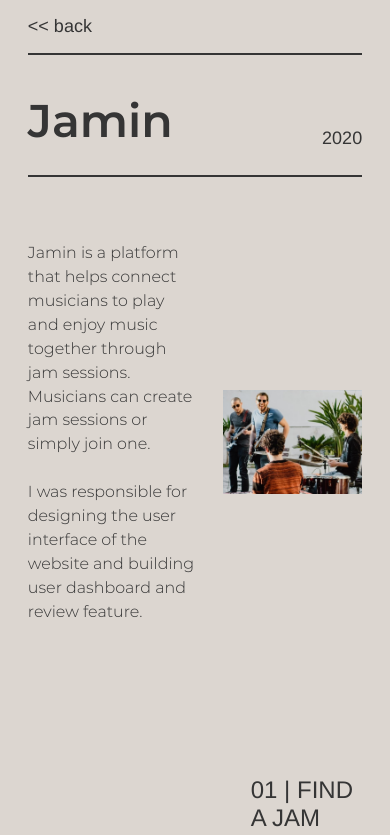
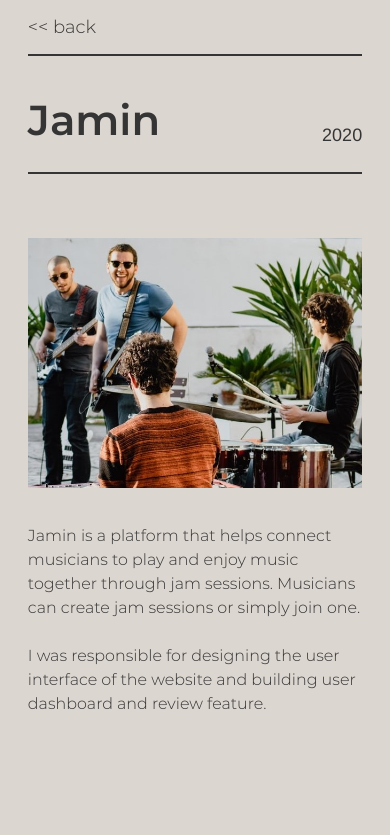
Before and after one commit to FseanU/Portfolio_1.0, a React (Create React App) app: page /projects/jamin in a window 390 px wide. Shown: the top 835 px of the page. Built offline with nearby package versions, Linux system fonts and the light colour scheme; a web font is replaced by a local one.

Commit message:
feat: Adjust layout on mobile device

```diff
--- a/src/components/AboutPage.js
+++ b/src/components/AboutPage.js
@@ -1,6 +1,7 @@
 import React from "react";
 import { Link } from "@reach/router";
 import styled from "styled-components/macro";
+import { useMediaQuery } from "react-responsive";
 import ProfileImg from "../assets/img/profile_with_cat.png";
 
 const GridContainer = styled.div`
@@ -11,6 +12,7 @@ const GridContainer = styled.div`
 
 const StyledLink = styled(Link)`
   font-size: 18px;
+  font-weight: 300;
   transition: color 0.3s ease-in;
 
   &:hover {
@@ -30,12 +32,12 @@ const StyledAboutPage = styled.div`
 `;
 
 const IntroText = styled.div`
-  grid-column: 1/2;
+  grid-column: ${(props) => props.gridColumn};
   align-self: center;
 `;
 
 const Title = styled.h1`
-  font-size: calc(40px + 1.5vw);
+  font-size: calc(36px + 1.5vw);
   font-weight: 400;
   line-height: 1.5;
   margin-bottom: 2rem;
@@ -48,35 +50,38 @@ const Paragraph = styled.p`
 `;
 
 const ImgContainer = styled.div`
-  grid-column: 2/3;
+  grid-column: ${(props) => props.gridColumn};
   align-self: center;
 `;
 
-const AboutPage = () => (
+const AboutPage = () => {
+  const isSmallDevice = useMediaQuery({ query: "(max-width: 414px)" });
+  return (
     <GridContainer>
       <LinkContainer>
         <StyledLink to="/">{"<< back"}</StyledLink>
       </LinkContainer>
       <StyledAboutPage>
-      <IntroText>
+        <IntroText gridColumn={isSmallDevice ? "1 / 3" : "1 / 2"}>
           <Title>A little about me</Title>
           <Paragraph>
             I'm a Frontend Developer with a design background. With a strong
             interest in building digital products and services, I started my
             adventure into software development in late 2019. I'm currently
-          working as a freelance Frontend Developer helping to create delightful
-          interactive experiences through web applications.
+            working as a freelance Frontend Developer helping to create
+            delightful interactive experiences through web applications.
           </Paragraph>
           <Paragraph>
-          When I'm not writing code or designing websites, I enjoy playing with
-          plants and my cat.
+            When I'm not writing code or designing websites, I enjoy playing
+            with plants and my cat.
           </Paragraph>
         </IntroText>
-      <ImgContainer>
+        <ImgContainer gridColumn={isSmallDevice ? "1 / 3" : "2 / 3"}>
           <img src={ProfileImg} alt="" style={{ width: "100%" }} />
         </ImgContainer>
       </StyledAboutPage>
     </GridContainer>
   );
+};
 
 export default AboutPage;
--- a/src/components/Greeting.js
+++ b/src/components/Greeting.js
@@ -1,5 +1,6 @@
 import React from "react";
 import styled from "styled-components/macro";
+import { useMediaQuery } from "react-responsive";
 
 const StyledGreeting = styled.div`
   grid-column: 2/3;
@@ -10,7 +11,7 @@ const StyledGreeting = styled.div`
 `;
 
 const Heading = styled.h1`
-  font-size: calc(40px + 1.5vw);
+  font-size: calc(36px + 1.5vw);
   font-weight: 600;
   line-height: 1.2;
 `;
@@ -23,6 +24,8 @@ const Paragraph = styled.p`
 `;
 
 const Greeting = () => {
+  const isSmallDevice = useMediaQuery({ query: "(max-width: 414px)" });
+
   return (
     <StyledGreeting>
       <Heading>
@@ -30,8 +33,8 @@ const Greeting = () => {
         it's Hung-Chen
       </Heading>
       <Paragraph>
-        I am a Frontend developer based in Berlin, <br />
-        helping to create meaningful experiences <br />
+        I am a Frontend developer based in Berlin, {!isSmallDevice && <br />}
+        helping to create meaningful experiences {!isSmallDevice && <br />}
         through web applications.
       </Paragraph>
     </StyledGreeting>
--- a/src/components/ProjectContentBlock.js
+++ b/src/components/ProjectContentBlock.js
@@ -1,5 +1,6 @@
 import React from "react";
 import styled from "styled-components/macro";
+import { useMediaQuery } from "react-responsive";
 import TextContent from "./TextContent";
 
 const StyledProjectContentBlock = styled.div`
@@ -8,6 +9,10 @@ const StyledProjectContentBlock = styled.div`
   grid-template-columns: repeat(12, 1fr);
   grid-gap: 8rem 0;
   align-items: center;
+
+  @media screen and (max-width: 414px) {
+    grid-gap: 2rem 0;
+  }
 `;
 
 const ImgContent = styled.div`
@@ -21,9 +26,25 @@ const ProjectContentBlock = ({
   isTextLeft,
   isIntroSection,
 }) => {
+  const isSmallDevice = useMediaQuery({ query: "(max-width: 414px)" });
   return (
     <StyledProjectContentBlock>
-      {isTextLeft ? (
+      {isSmallDevice ? (
+        <>
+          <ImgContent gridColumn="1 / 13">
+            <img
+              src={process.env.PUBLIC_URL + imgUrl}
+              alt=""
+              style={{ width: "100%" }}
+            />
+          </ImgContent>
+          <TextContent
+            title={title}
+            paragraphs={paragraphs}
+            gridColumn={"1 / 13"}
+          />
+        </>
+      ) : isTextLeft ? (
         <>
           <TextContent
             title={title}
--- a/src/components/ProjectPage.js
+++ b/src/components/ProjectPage.js
@@ -26,6 +26,7 @@ const StyledLink = styled(Link)`
   grid-column: 2/3;
   margin: 1rem 0;
   font-size: 18px;
+  font-weight: 300;
   transition: color 0.3s ease-in;
 
   &:hover {
--- a/src/index.css
+++ b/src/index.css
@@ -63,7 +63,7 @@ li {
 }
 
 h1 {
-  font-size: calc(40px + 1.5vw);
+  font-size: calc(36px + 1.5vw);
   font-weight: 600;
 }
 
```
Lines whose indentation alone changed are shown as unchanged.
